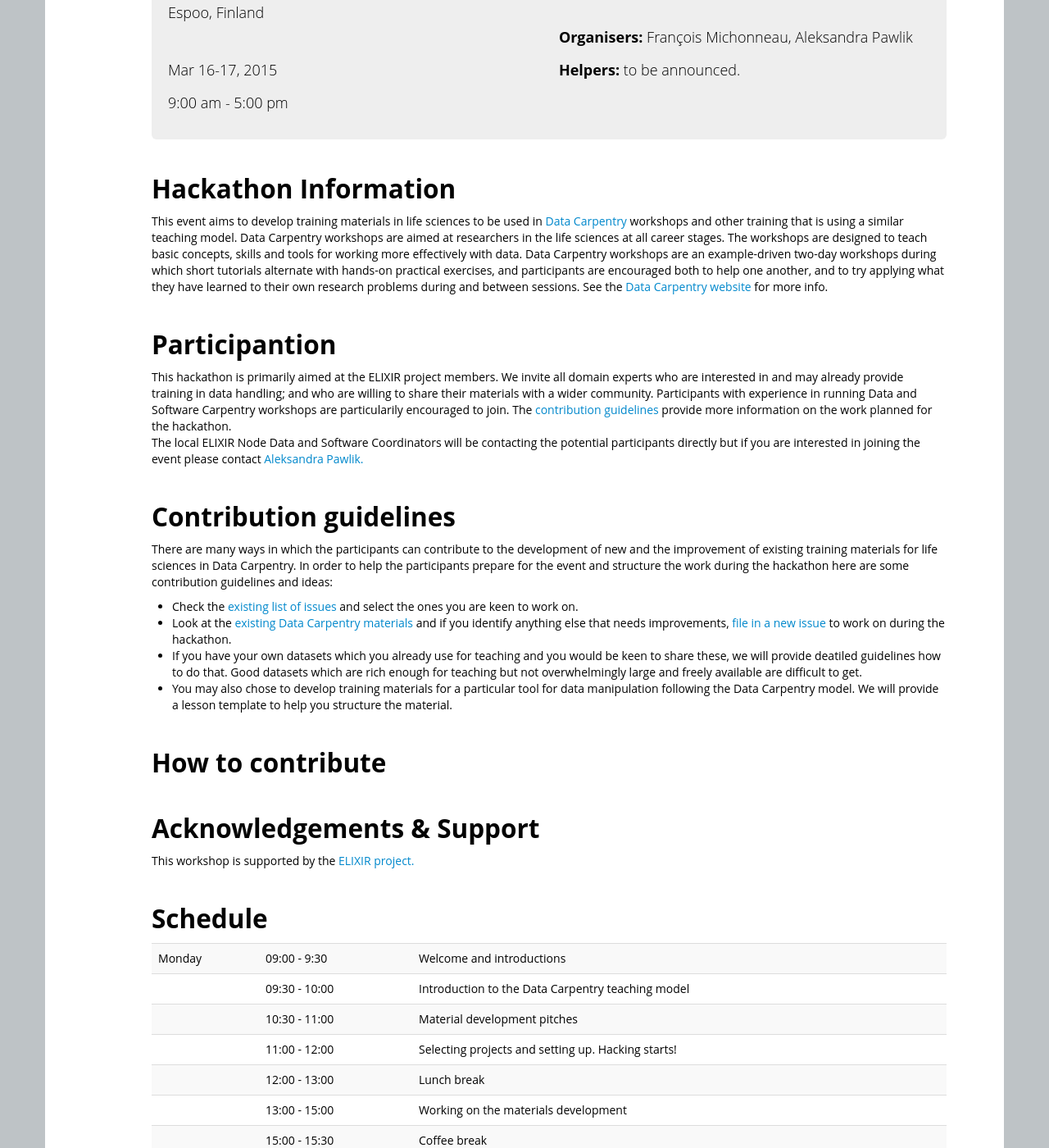
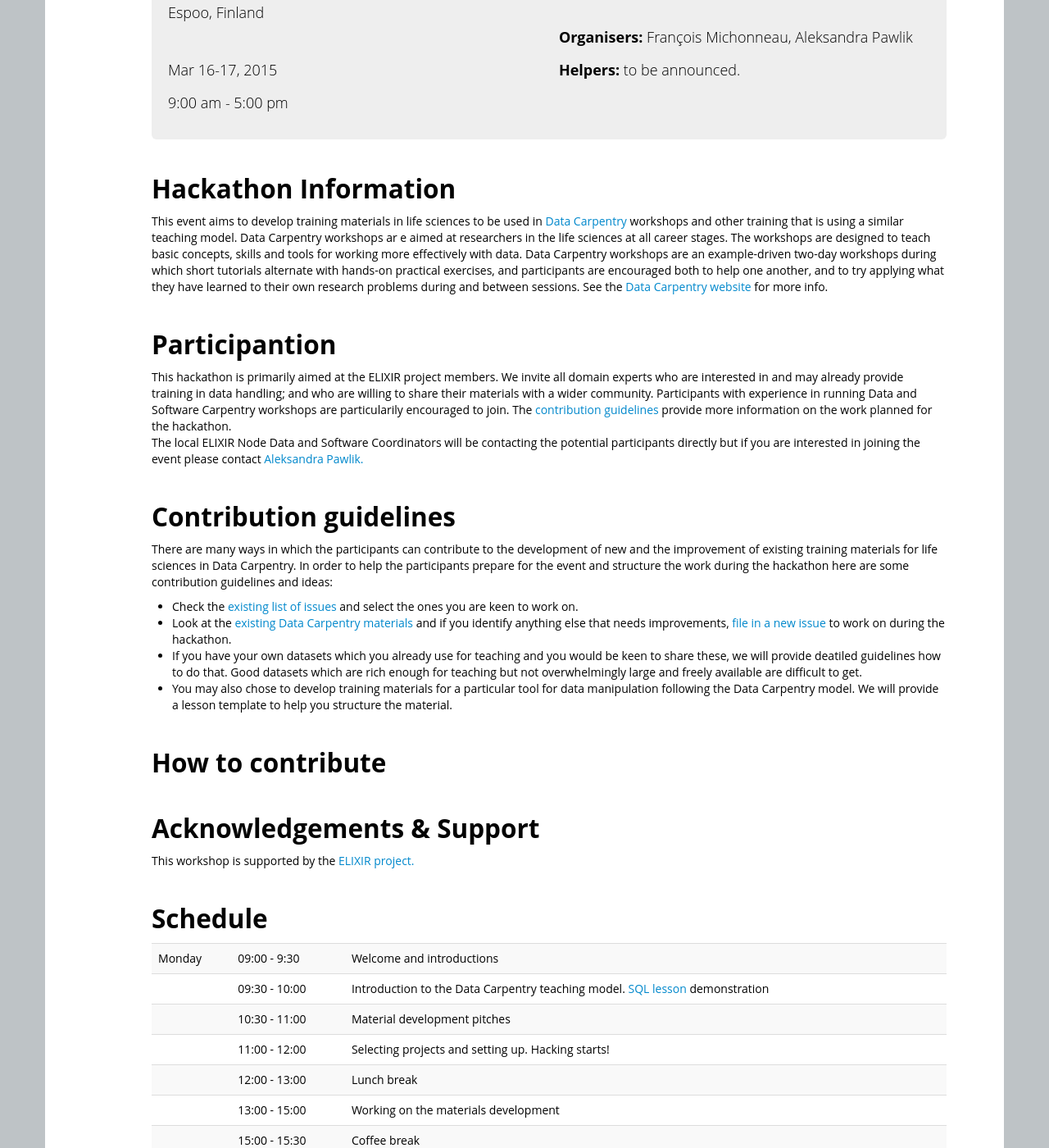
Before and after one commit to data-lessons/2015-03-16-elixir-sprint, a Jekyll site: the page built from index.html, in a window 1280 px wide and 1400 px high, scrolled down 371 px. Shown: the whole window at 82% size. Built offline with Jekyll 4.4.1, drawn with Linux system fonts in a browser that asks for light colours; nearby versions of some CDN libraries; library files that are not in the unit come from our copies.

Commit message:
add link to SQL lesson demonstration

```diff
--- a/index.html
+++ b/index.html
@@ -35,7 +35,9 @@
 <p>
   This event aims to develop training materials in life sciences to be used in
   <a href="http://datacarpentry.org">Data Carpentry</a> workshops and
-  other training that is using a similar teaching model. Data Carpentry workshops are aimed at
+  other training that is using a similar teaching model. Data Carpentry
+  workshops ar
+  e aimed at
 researchers in the life sciences at all career stages. The workshops are designed to teach basic concepts, skills
   and tools for working more effectively with data. Data Carpentry workshops are an example-driven two-day workshops
   during which short tutorials alternate with hands-on practical exercises, and participants are encouraged
@@ -111,7 +113,8 @@
 
 <table class="table table-striped">
   <tr> <td>Monday</td><td>09:00 - 9:30</td>  <td>Welcome and introductions</td> </tr>
-  <tr> <td></td>        <td>09:30 - 10:00</td> <td>Introduction to the Data Carpentry teaching model</td> </tr>
+  <tr> <td></td>        <td>09:30 - 10:00</td> <td>Introduction to the Data
+  Carpentry teaching model. <a href="http://apawlik.github.io/2014-11-27-elixiruk-manchester/lessons/sql/sql.html">SQL lesson</a> demonstration</td> </tr>
   <tr> <td></td>        <td>10:30 - 11:00</td> <td>Material development pitches</td> </tr>
   <tr> <td></td>        <td>11:00 - 12:00</td> <td>Selecting projects and setting up. Hacking starts!</td> </tr>
   <tr> <td></td>        <td>12:00 - 13:00</td>  <td>Lunch break</td> </tr>
```
